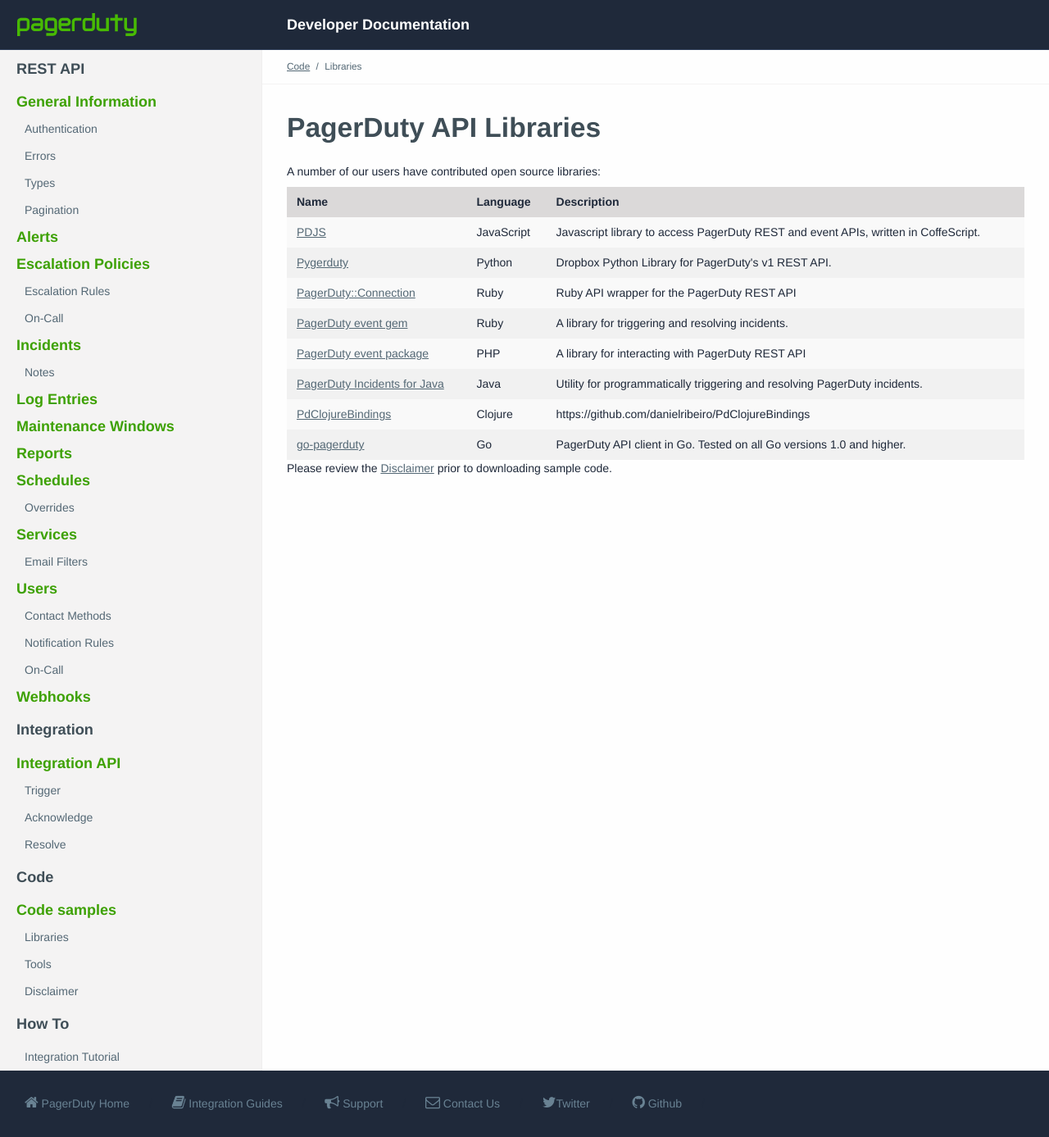
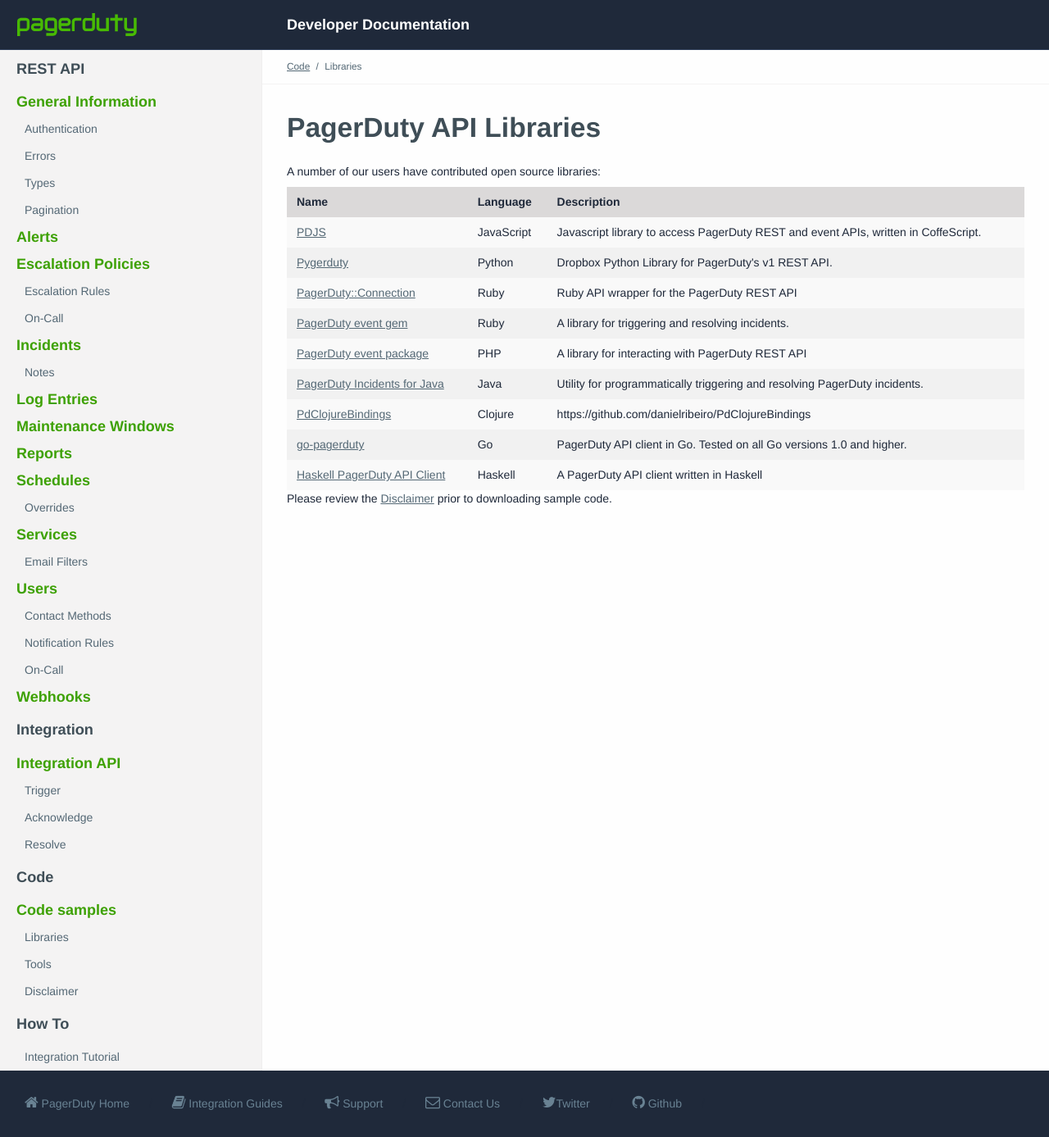
Before and after one commit to h4dz/devdocs, a Jekyll site: the page built from source/documentation/code/libraries.html, in a window 1280 px wide. Shown: the whole page at 82% size. Built offline with Jekyll 4.4.1, drawn with Linux system fonts in a browser that asks for light colours; some web fonts are replaced.

Commit message:
Add Haskell library

```diff
--- a/source/_data/libraries.yml
+++ b/source/_data/libraries.yml
@@ -37,3 +37,8 @@
   url: https://github.com/danryan/go-pagerduty
   language: Go
   description: "PagerDuty API client in Go. Tested on all Go versions 1.0 and higher."
+
+- name: Haskell PagerDuty API Client
+  url: https://github.com/brendanhay/pagerduty
+  language: Haskell
+  description: "A PagerDuty API client written in Haskell"
```
